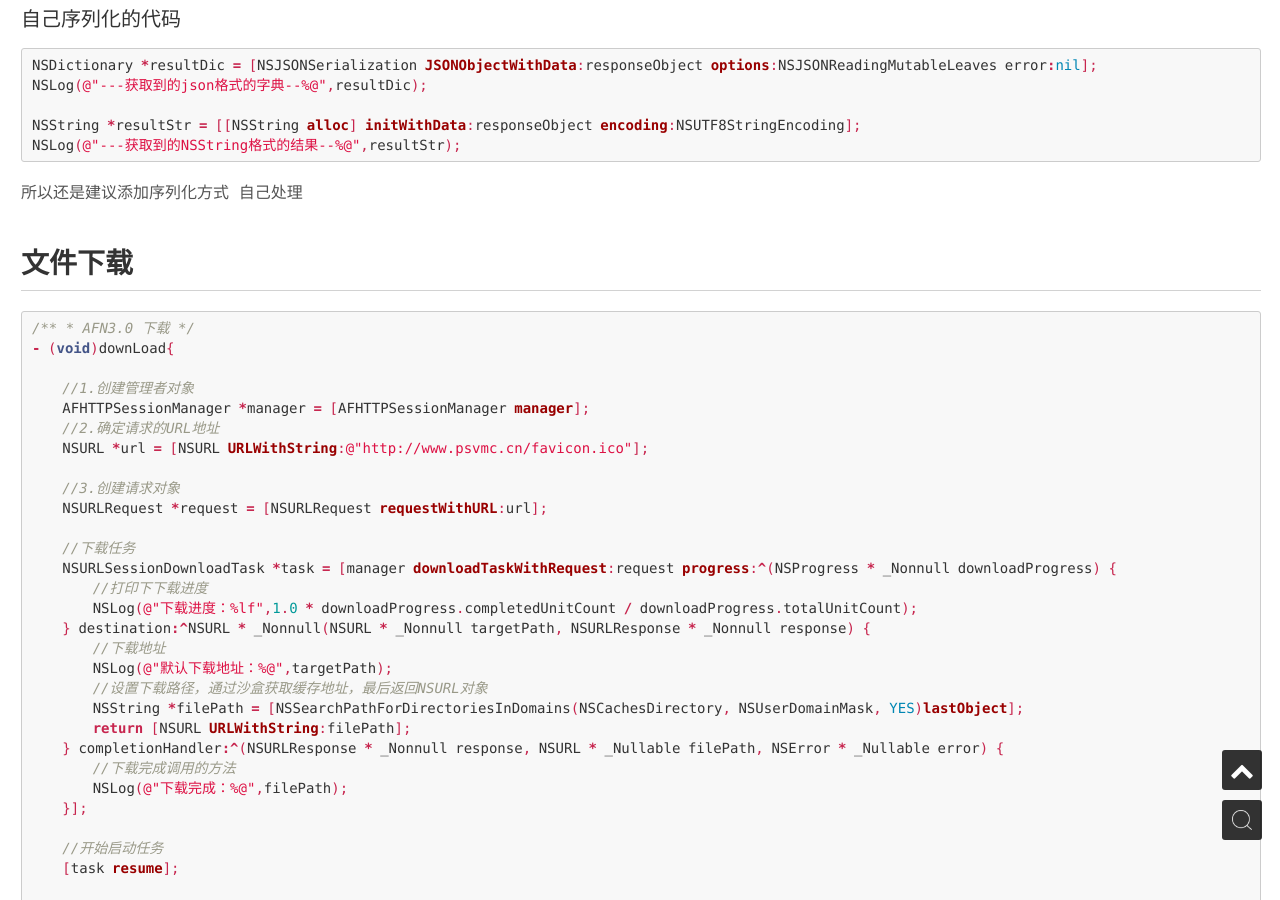
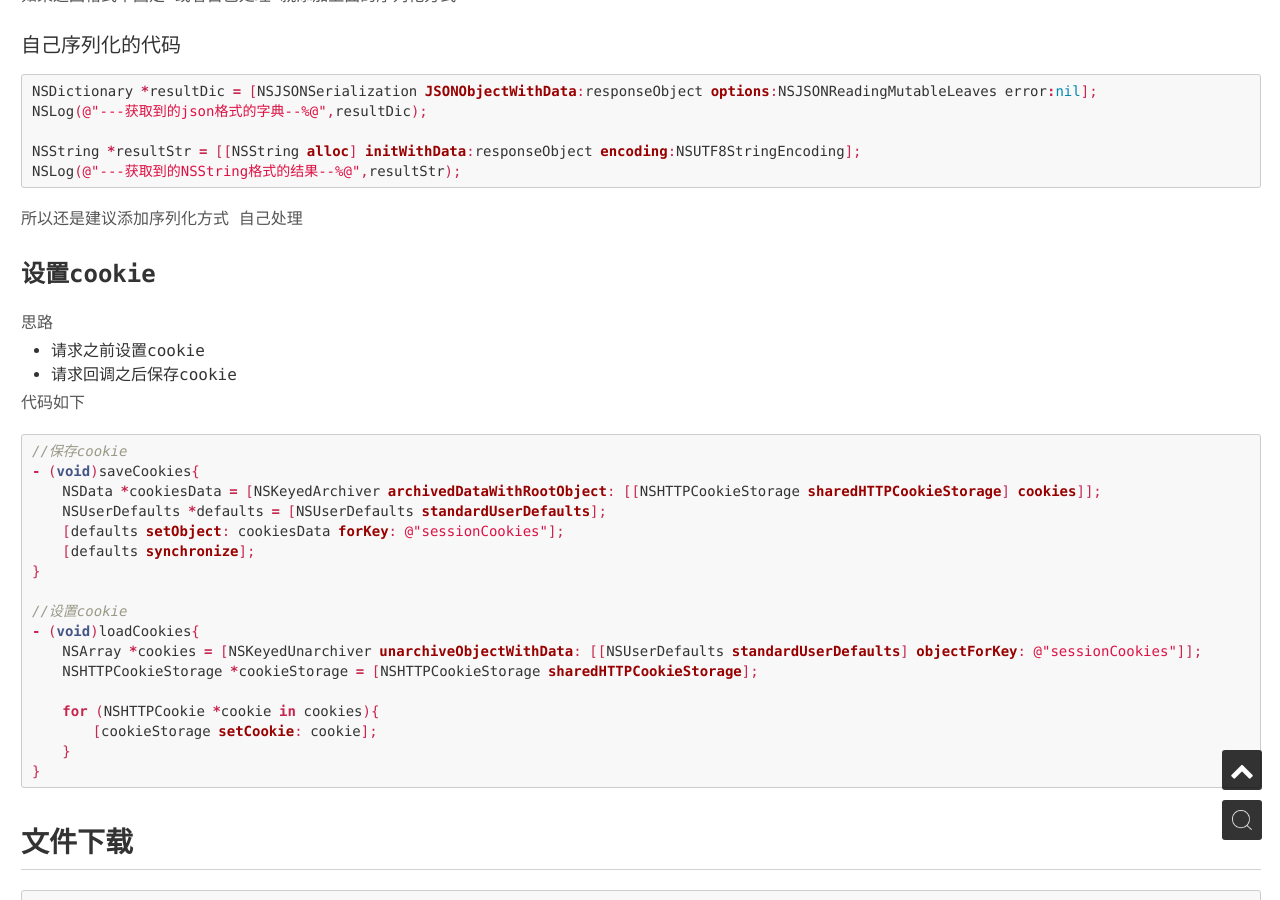
Before and after one commit to psvmc/myblog_jekyll, a Jekyll site: the page built from _posts/2015-11-24-ios-afnetworking.md, in a window 1280 px wide and 900 px high, scrolled down 3004 px. Built offline with Jekyll 4.4.1, drawn with Linux system fonts in a browser that asks for light colours; nearby versions of some CDN libraries.

Commit message:
文章更新

````diff
--- a/_posts/2015-11-24-ios-afnetworking.md
+++ b/_posts/2015-11-24-ios-afnetworking.md
@@ -141,6 +141,35 @@ NSLog(@"---获取到的NSString格式的结果--%@",resultStr);
 ```
 
 所以还是建议添加序列化方式 自己处理
+
+### 设置cookie
+
+思路
+
++ 请求之前设置cookie
++ 请求回调之后保存cookie
+
+代码如下
+
+```objc
+//保存cookie
+- (void)saveCookies{
+    NSData *cookiesData = [NSKeyedArchiver archivedDataWithRootObject: [[NSHTTPCookieStorage sharedHTTPCookieStorage] cookies]];
+    NSUserDefaults *defaults = [NSUserDefaults standardUserDefaults];
+    [defaults setObject: cookiesData forKey: @"sessionCookies"];
+    [defaults synchronize];
+}
+
+//设置cookie
+- (void)loadCookies{
+    NSArray *cookies = [NSKeyedUnarchiver unarchiveObjectWithData: [[NSUserDefaults standardUserDefaults] objectForKey: @"sessionCookies"]];
+    NSHTTPCookieStorage *cookieStorage = [NSHTTPCookieStorage sharedHTTPCookieStorage];
+
+    for (NSHTTPCookie *cookie in cookies){
+        [cookieStorage setCookie: cookie];
+    }
+}
+```
 
 ##  文件下载
 
````
